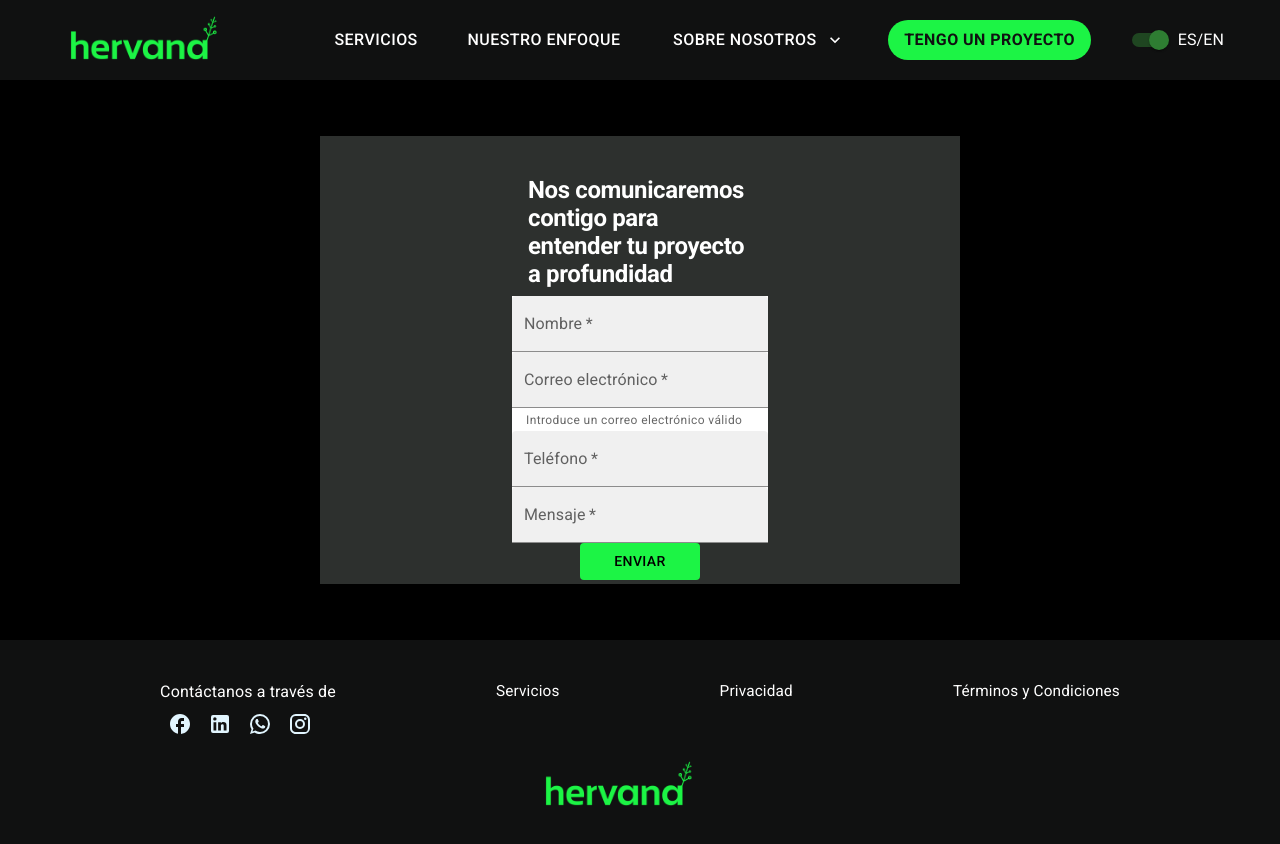
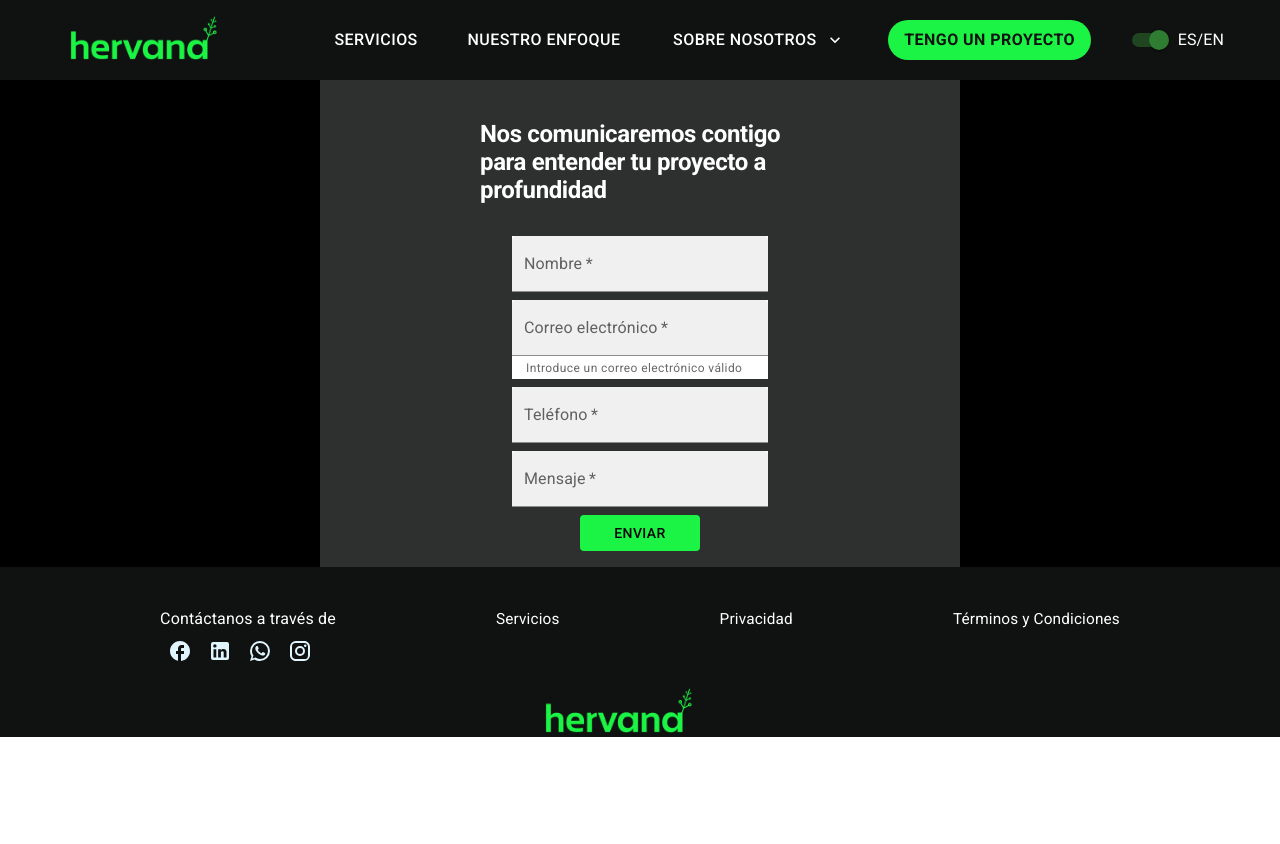
Before and after one commit to EsquizoDEV/hervana, a React (Create React App) app: page /proyecto in a window 1280 px wide. Shown: the top 844 px of the page. Built offline with nearby package versions, Linux system fonts and the light colour scheme.

Commit message:
Input Form Fix

```diff
--- a/src/components/core/Footer.jsx
+++ b/src/components/core/Footer.jsx
@@ -17,7 +17,7 @@ export const Footer = ({ isMobile }) => {
                 elevation={3}
                 sx= {{
                     "width": true,
-                    "height": 300,
+                    "height": "100%",
                     "bgcolor": colors.black,
                 }}
             >
--- a/src/views/tengoproyecto/ProjectInput.jsx
+++ b/src/views/tengoproyecto/ProjectInput.jsx
@@ -12,6 +12,7 @@ import history from '../../history';
 import { useMediaQuery } from '@material-ui/core';
 import { useTheme } from '@material-ui/core/styles';
 import useLanguage from '../../hooks/useLanguage';
+
 
 const style = {
     position: 'absolute',
@@ -40,7 +41,6 @@ function ChildModal() {
 
     return (
         <React.Fragment>
-
             <Button sx={{backgroundColor:"#1CF445", color:"black"}}  onClick={handleOpen}>¿Qué sigue?</Button>
             <Modal
                 hideBackdrop
@@ -56,7 +56,7 @@ function ChildModal() {
                 <Typography variant="body3" style={{color:"white"}}>Esperaremos que tu proyecto sea aprovado después de la reunión</Typography><br/>
                 <Typography variant="body3" style={{color:"white"}}>Volveremos a hablar contigo para empezar a trabajar</Typography>
                 </Typography>
-          <Button sx={{backgroundColor:"#1CF445", color:"black"}}  onClick={handleClose}>Ok</Button>
+                <Button sx={{backgroundColor:"#1CF445", color:"black"}} onClick={handleClose}>Ok</Button>
                 </Box>
             </Modal>
         </React.Fragment>
@@ -87,7 +87,7 @@ const ProjectInput = () => {
         let emailInput = value;
         const regex = /^[a-zA-Z0-9_.+-]+@[a-zA-Z0-9-]+\.[a-zA-Z0-9-.]+$/
 
-    if (regex.test(emailInput)){
+        if (regex.test(emailInput)) {
             return true
         } else {
             return false
@@ -98,7 +98,7 @@ const ProjectInput = () => {
         setOpen(true);
     };
     const handleClose = () => {
-    if(status){
+        if (status) {
             setOpen(false)
             history.push("/")
             window.location.reload();
@@ -109,7 +109,7 @@ const ProjectInput = () => {
 
   const handleSend = (e) => {
     e.preventDefault();
-    if(emailValidator(state.email)){
+    if(emailValidator(state.email)) {
         setDisable(true)
         axios.post(hosts[1], {
         project: {
@@ -144,9 +144,9 @@ const ProjectInput = () => {
 
   return (
 
-    <div>
+    <div style={{height: '100%', width: '100%'}}>
         <NavBar id="nav" theme={theme} isMobile={isMobile} />
-      <div style={{width:"100%", height:"100vh", marginTop:"10vh"}} className="project_input">
+        <div style={{width:"100%", height:"100%", marginTop: "10vh"}} className="project_input">
 
             <Modal
                 open={open}
@@ -159,100 +159,123 @@ const ProjectInput = () => {
                 <Typography
                     variant="h3"
                     style={{marginBottom:"20px", color:"white"}}
-                id="parent-modal-title">
+                    id="parent-modal-title"
+                >
                     {status ? "Felicidades!" : "Lo sentimos, hubo un error al enviar tu proyecto"}
                 </Typography>
 
                 <Typography
                     variant="body2"
                     style={{color:"white", marginBottom:"20px"}}
-                id="parent-modal-description">
-                  {status ?
-                  "Tu proyecto fue recibido por nuestros ejecutivos, en los próximos días nos pondremos en contacto contigo"
-                  :
-                  "Intenta de nuevo más tarde"}
+                    id="parent-modal-description"
+                >
+                    {status
+                    ?   "Tu proyecto fue recibido por nuestros ejecutivos, en los próximos días nos pondremos en contacto contigo"
+                    :   "Intenta de nuevo más tarde"}
                 </Typography>
 
-                {status ? <ChildModal />: <Button sx={{backgroundColor:"#1CF445", color:"black"}} onClick={handleClose}>Intentar de nuevo</Button>}
+                {status
+                ?   <ChildModal />
+                :   <Button sx={{backgroundColor:"#1CF445", color:"black"}} onClick={handleClose}>
+                        Intentar de nuevo
+                    </Button>
+                }
 
                 <Button sx={{backgroundColor:"#1CF445", color:"black", marginLeft:"20px"}} onClick={handleClose}>Cerrar</Button>
 
                 </Box>
             </Modal>
 
-
             <Grid sx={{justifyContent:"center", alignItems:"center", height:"70%"}} container>
                 <Box component="form"
                     onSubmit={handleSend}
-                      sx={
-                      {
+                    sx={{
                         height:"80%",
                         display:"flex",
                         flexDirection:"column",
                         justifyContent:"space-between",
                         backgroundColor:"#2D302E",
                         alignItems:"center",
-                          width:"50%"
-                      }
-                      }
+                        marginLeft: isMobile ? "2%" : 0,
+                        width: isMobile ? "96%" : "50%"
+                    }}
                 >
                     <Typography
                         gutterBottom
                         component="div"
                         variant="h1"
-                      style={
-                        {
+                        style={{
                             fontSize:"3vh",
-                          width:"35%",
+                            width:isMobile ? "90%" : "50%",
                             fontWeight:"bold",
+                            marginLeft: isMobile ? "5%" : 0,
+                            marginBottom: "5%",
                             color:"white",
                             marginTop:"5vh",
-                        }
-                    }> {getText('proyecto', 'input', 'title')} </Typography>
+                        }}
+                    >
+                        {getText('proyecto', 'input', 'title')}
+                    </Typography>
+
                     <TextField
                         variant="filled"
-                    sx={
-                      {
-                        width:"40%",
+                        required
+                        name="name"
+                        FormHelperTextProps={<p>Llena este dato</p>}
+                        onChange={handleChange}
+                        label={getText('proyecto', 'input', 'name')}
+                        sx={{
+                            width: isMobile ? "90%" : "40%",
                             backgroundColor:"white",
-                        borderRadius:"0"
-                        }
-                        } required name="name" FormHelperTextProps={<p>Llena este dato</p>} onChange={handleChange} label={getText('proyecto', 'input', 'name')}/>
+                            borderRadius:"0",
+                            marginBottom: "1vh"
+                        }}
+                    />
+
                     <TextField
                         variant="filled"
-                    sx={
-                      {
-                        width:"40%",
-                        backgroundColor:"white",
-                        borderRadius:"0"
-                        }
-                        }
                         required
                         name="email"
                         onChange={handleChange}
                         helperText={emailValidator(state.email)? null : getText('proyecto', 'input', 'email_validator')}
-                        label={getText('proyecto', 'input', 'email')}/>
+                        label={getText('proyecto', 'input', 'email')}
+                        sx={{
+                            width: isMobile ? "90%" : "40%",
+                            backgroundColor:"white",
+                            borderRadius:"0",
+                            marginBottom: "1vh"
+                        }}
+                    />
 
                     <TextField
                         variant="filled"
-                    sx={
-                      {
-                        width:"40%",
+                        required
+                        type="number"
+                        name="phone"
+                        onChange={handleChange}
+                        label={getText('proyecto', 'input', 'phone')}
+                        sx={{
+                            width: isMobile ? "90%" : "40%",
                             backgroundColor:"white",
-                        borderRadius:"0"
-                        }
-                        } required type="number" name="phone" onChange={handleChange} label={getText('proyecto', 'input', 'phone')}/>
+                            borderRadius:"0",
+                            marginBottom: "1vh"
+                        }}
+                    />
 
                     <TextField
                         multiline
                         variant="filled"
-                    sx={
-                      {
-                        width:"40%",
+                        required
+                        name="msg"
+                        onChange={handleChange}
+                        label={getText('proyecto', 'input', 'message')}
+                        sx={{
+                            width: isMobile ? "90%" : "40%",
                             backgroundColor:"white",
-                        borderRadius:"0"
-                      }
-                      } required name="msg" onChange={handleChange} label={getText('proyecto', 'input', 'message')}/>
+                            borderRadius:"0",
+                            marginBottom: "1vh"
+                        }}
+                    />
 
                     <SimpleButton disabled={disable} id="submit_button" type="submit" sx={{backgroundColor:"#1CF445", width:"120px", marginBottom:"2vh", color:"black"}} variant="filled">{getText('proyecto', 'input', 'but')}</SimpleButton>
                 </Box>
@@ -261,7 +284,6 @@ const ProjectInput = () => {
             <Grid item xs={12}>
                 <Footer isMobile={isMobile} id="footer-component" />
             </Grid>
-
         </div>
     </div>
   );
```
Lines whose indentation alone changed are shown as unchanged.
